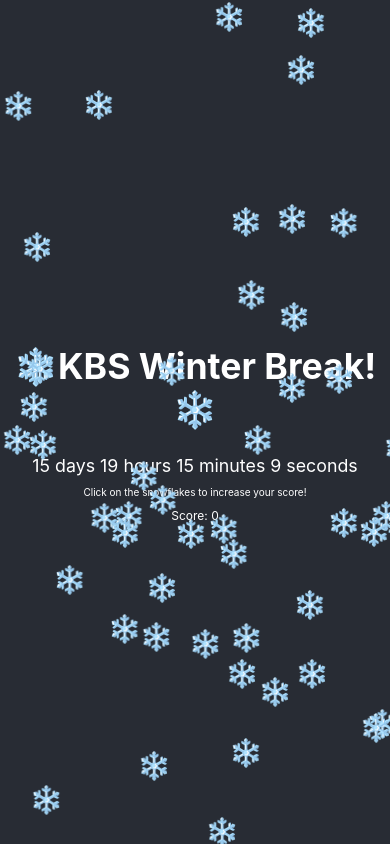
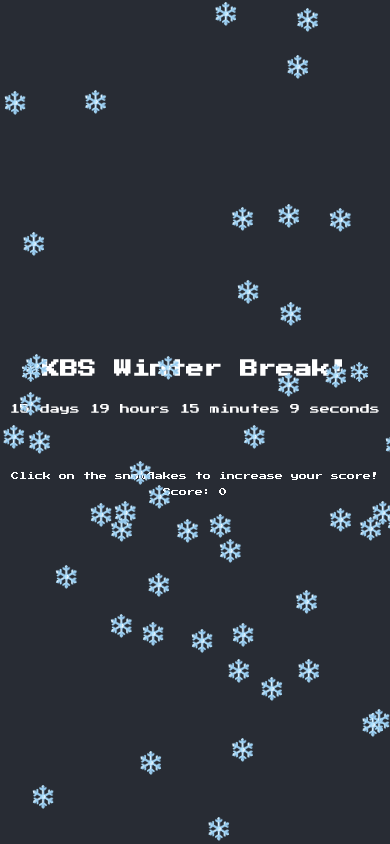
Before and after one commit to stingotho/kbs-countdown, a React (Create React App) app: page / in a window 390 px wide. Built offline with nearby package versions, Linux system fonts and the light colour scheme.

Commit message:
major changes to some styling aspects

```diff
--- a/public/index.html
+++ b/public/index.html
@@ -9,15 +9,32 @@
       name="KBS Winter Break Countdown & Snowflake Game"
       content="Hang in there a little bit we're almost there!!"
     />
+    <link
+      href="https://fonts.googleapis.com/css2?family=Press+Start+2P&display=swap"
+      rel="stylesheet"
+    />
+
     <link rel="apple-touch-icon" href="%PUBLIC_URL%/logo192.png" />
     <link rel="manifest" href="%PUBLIC_URL%/manifest.json" />
 
-     <!-- For Social Media -->
-     <meta property="og:title" content="KBS Winter Break Countdown & Snowflake Game">
-     <meta property="og:description" content="Hang in there a little bit we're almost there!!">
-     <meta property="og:image" content="%PUBLIC_URL%/sticker_48x48.png">
-     <meta property="og:url" content="https://stingotho.github.io/kbs-countdown/">
-     <meta name="twitter:card" content="KBS Winter Break Countdown & Snowflake Game">
+    <!-- For Social Media -->
+    <meta
+      property="og:title"
+      content="KBS Winter Break Countdown & Snowflake Game"
+    />
+    <meta
+      property="og:description"
+      content="Hang in there a little bit we're almost there!!"
+    />
+    <meta property="og:image" content="%PUBLIC_URL%/sticker_48x48.png" />
+    <meta
+      property="og:url"
+      content="https://stingotho.github.io/kbs-countdown/"
+    />
+    <meta
+      name="twitter:card"
+      content="KBS Winter Break Countdown & Snowflake Game"
+    />
     <title>KBS Winter Break Countdown & Snowflake Game</title>
   </head>
   <body>
--- a/src/App.css
+++ b/src/App.css
@@ -1,6 +1,9 @@
+@import url("https://fonts.googleapis.com/css2?family=Press+Start+2P&display=swap");
+
 .App {
   text-align: center;
   overflow: hidden;
+  font-family: "Press Start 2P", cursive; /* Fallback font is cursive */
 }
 
 .App-logo {
@@ -25,7 +28,6 @@
   color: white;
   position: relative; /* Add this to ensure absolute positioning for children */
 }
-
 
 .App-link {
   color: #61dafb;
@@ -68,9 +70,57 @@
   animation-timing-function: linear;
   animation-iteration-count: infinite;
 }
+@media (max-width: 600px) {
+  .snowflake {
+    color: white;
+    font-size: 1.2em;
+    user-select: none;
+    animation-name: fall;
+    animation-timing-function: linear;
+    animation-iteration-count: infinite;
+  }
+}
 
 /* App.css or a separate stylesheet */
 @keyframes fall {
-  0% { top: -10%; }
-  100% { top: 100%; }
+  0% {
+    top: -10%;
+  }
+  100% {
+    top: 100%;
+  }
 }
+.custom-font {
+  padding-bottom: 10px;
+}
+@media (max-width: 600px) {
+  .custom-font {
+    font-size: 18px;
+  }
+}
+.custom-font-timer {
+  padding-bottom: 50px;
+}
+@media (max-width: 600px) {
+  .custom-font-timer {
+    font-size: 10px;
+  }
+}
+
+.custom-paragraph-size {
+  font-size: 10px;
+}
+@media (max-width: 600px) {
+  .custom-paragraph-size {
+    font-size: 8px;
+  }
+}
+
+.custom-score-size {
+  font-size: 10px;
+}
+@media (max-width: 600px) {
+  .custom-score-size {
+    font-size: 8px;
+  }
+}
--- a/src/components/CountdownTimer.js
+++ b/src/components/CountdownTimer.js
@@ -1,17 +1,19 @@
-import React, { useState, useEffect } from 'react';
-import Snowflake from './Snowflake';
+import React, { useState, useEffect } from "react";
+import Snowflake from "./Snowflake";
 
 const CountdownTimer = () => {
   // Function to calculate time left until the event
   const calculateTimeLeft = () => {
-        const targetDate = new Date('December 14, 2023 00:00:00').getTime();
+    const targetDate = new Date("December 14, 2023 00:00:00").getTime();
     const now = new Date().getTime();
     const distance = targetDate - now;
 
     if (distance > 0) {
       return {
         days: Math.floor(distance / (1000 * 60 * 60 * 24)),
-                hours: Math.floor((distance % (1000 * 60 * 60 * 24)) / (1000 * 60 * 60)),
+        hours: Math.floor(
+          (distance % (1000 * 60 * 60 * 24)) / (1000 * 60 * 60)
+        ),
         minutes: Math.floor((distance % (1000 * 60 * 60)) / (1000 * 60)),
         seconds: Math.floor((distance % (1000 * 60)) / 1000),
       };
@@ -32,7 +34,7 @@
         left: Math.random() * 100,
         duration: 5 + Math.random() * 10,
         delay: -Math.random() * 5, // Negative delay for an immediate but staggered start
-                isVisible: true
+        isVisible: true,
       };
     });
     setSnowflakes(initialSnowflakes);
@@ -48,29 +50,34 @@
 
   // Handle snowflake click
   const handleSnowflakeClick = (id) => {
-        setScore(prevScore => prevScore + 1);
-        setSnowflakes(prevSnowflakes => prevSnowflakes.map(snowflake =>
+    setScore((prevScore) => prevScore + 1);
+    setSnowflakes((prevSnowflakes) =>
+      prevSnowflakes.map((snowflake) =>
         snowflake.id === id ? { ...snowflake, isVisible: false } : snowflake
-        ));
+      )
+    );
   };
 
   return (
     <div>
-            <h1>❄️KBS Winter Break!❄️</h1>
-            <div>
+      <h1 className="custom-font">❄️KBS Winter Break!❄️</h1>
+      <div className="custom-font-timer">
         {Object.keys(timeLeft).length > 0 ? (
           Object.entries(timeLeft).map(([unit, value]) => (
             <span key={unit}>
-                            {value} {unit}{' '}
+              {value} {unit}{" "}
             </span>
           ))
         ) : (
           <span>Event has started!</span>
         )}
       </div>
-            <p style={{ fontSize: '10px' }}>Click on the snowflakes to increase your score!</p>
-            <div style={{ fontSize: '12px' }}>Score: {score}</div>
-            {snowflakes.map(snowflake =>
+      <p className="custom-paragraph-size">
+        Click on the snowflakes to increase your score!
+      </p>
+      <div className="custom-score-size">Score: {score}</div>
+      {snowflakes.map(
+        (snowflake) =>
           snowflake.isVisible && (
             <Snowflake
               key={snowflake.id}
@@ -79,7 +86,6 @@
             />
           )
       )}
-
     </div>
   );
 };
```
Lines whose indentation alone changed are shown as unchanged.
